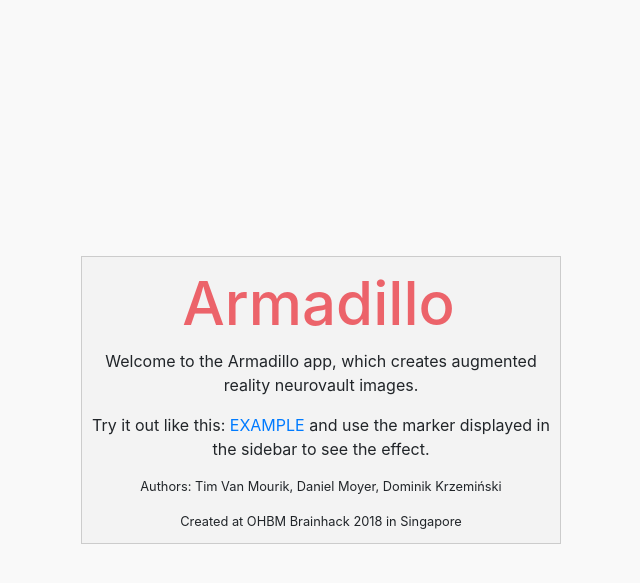
After one commit to TimVanMourik/Armadillo, a Django app: template app/armadillo/templates/welcome.html in a window 1280 px wide. The commit adds this page. Shown: the top 583 px of the page, without its empty margins (319-959 px from the left). Run offline with Django 3.2, Linux system fonts and the light colour scheme; the template is opened without the code that fills it, so the values that code supplies are empty.

Commit message:
welcome page added

```diff
--- a/app/armadillo/static/css/armadillo.css
+++ b/app/armadillo/static/css/armadillo.css
@@ -472,3 +472,24 @@ h2 {
   margin-right: 15px;
   margin-left: 10px;
 }
+
+h1 {
+  color: #ec636a;
+  text-align: center;
+  margin-top: 10px;
+  margin-bottom: 10px;
+  margin-right: 15px;
+  margin-left: 10px;
+}
+
+#mydiv {
+    position:fixed;
+    top: 50%;
+    left: 50%;
+    width:30em;
+    height:18em;
+    margin-top: -9em;
+    margin-left: -15em;
+    border: 1px solid #ccc;
+    background-color: #f3f3f3;
+}
--- /dev/null
+++ b/app/armadillo/templates/welcome.html
@@ -0,0 +1,50 @@
+{% load static %}
+<!DOCTYPE html>
+<html lang="en">
+<head>
+  {% include 'shared/head.html' %}
+
+  <script src="{% static "js/jquery-3.3.1.min.js" %}"></script>
+
+  <link rel="stylesheet" type="text/css" href="{% static "css/armadillo.css" %}">
+<style type="text/css">
+#mydiv {
+    position:fixed;
+    top: 50%;
+    left: 50%;
+    width:30em;
+    height:18em;
+    margin-top: -9em; /*set to a negative number 1/2 of your height*/
+    margin-left: -15em; /*set to a negative number 1/2 of your width*/
+    border: 1px solid #ccc;
+    background-color: #f3f3f3;
+    text-align: center;
+}
+
+h1 {
+  color: #ec636a;
+  font-size: 60px;
+  text-align: center;
+  margin-top: 10px;
+  margin-bottom: 10px;
+  margin-right: 15px;
+  margin-left: 10px;
+}
+
+</style>
+</head>
+<body class=index>
+  <div id="mydiv">
+      <h1>Armadillo</h1>
+      <p> Welcome to the Armadillo app, which creates augmented reality neurovault images.</p>
+      <p> Try it out like this: <a href="neurovault/12"> EXAMPLE</a> and use the marker displayed in the sidebar to see the effect. </p>
+      <small>
+        <p> Authors: Tim Van Mourik, Daniel Moyer, Dominik Krzemiński</p>
+        <p>Created at OHBM Brainhack 2018 in Singapore</p>
+      </small>
+  </div>
+
+  </body>
+{% include 'shared/analytics.html' %}
+
+</html>
--- a/app/armadillo/views.py
+++ b/app/armadillo/views.py
@@ -8,7 +8,7 @@ from django.core.files.uploadedfile import InMemoryUploadedFile
 
 def index(request):
     context = {}
-    return TemplateResponse(request, 'index.html', context)
+    return TemplateResponse(request, 'welcome.html', context)
 
 def image(request, image=''):
     # query neurovault image
```
